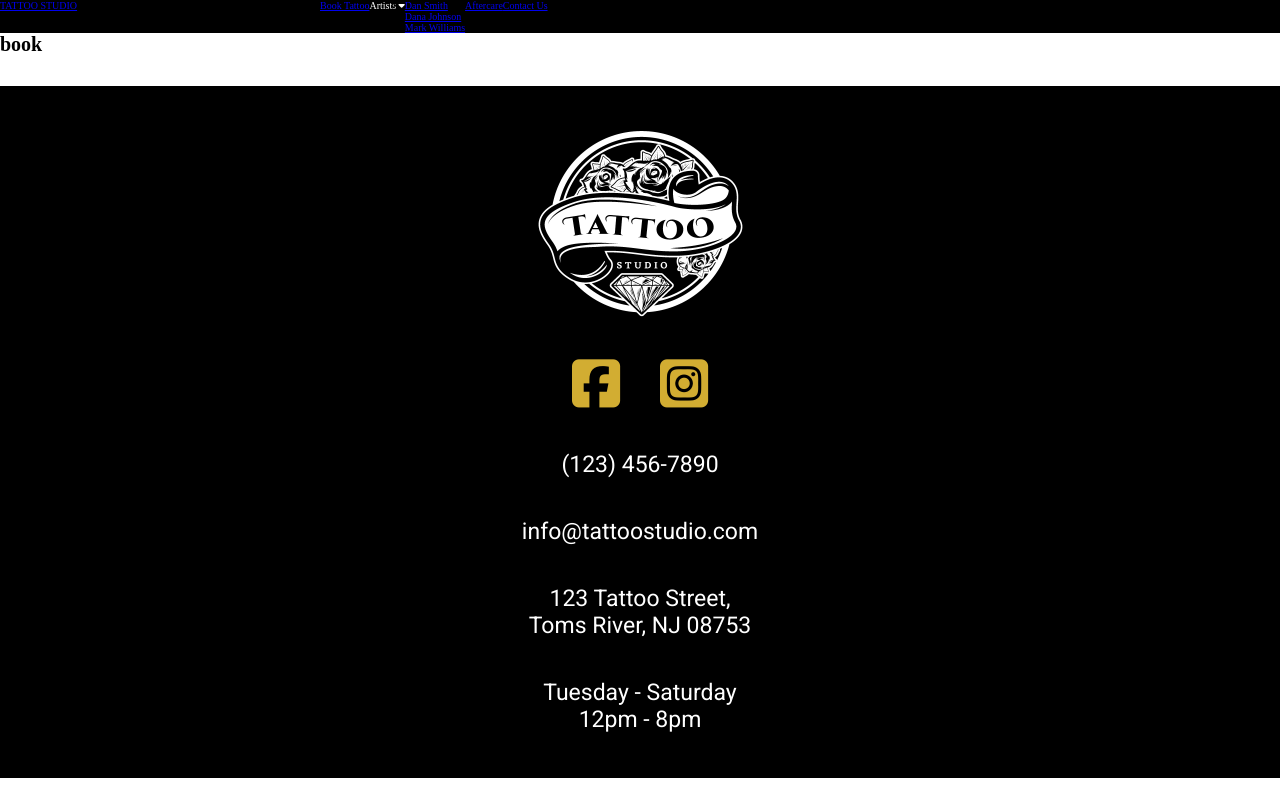
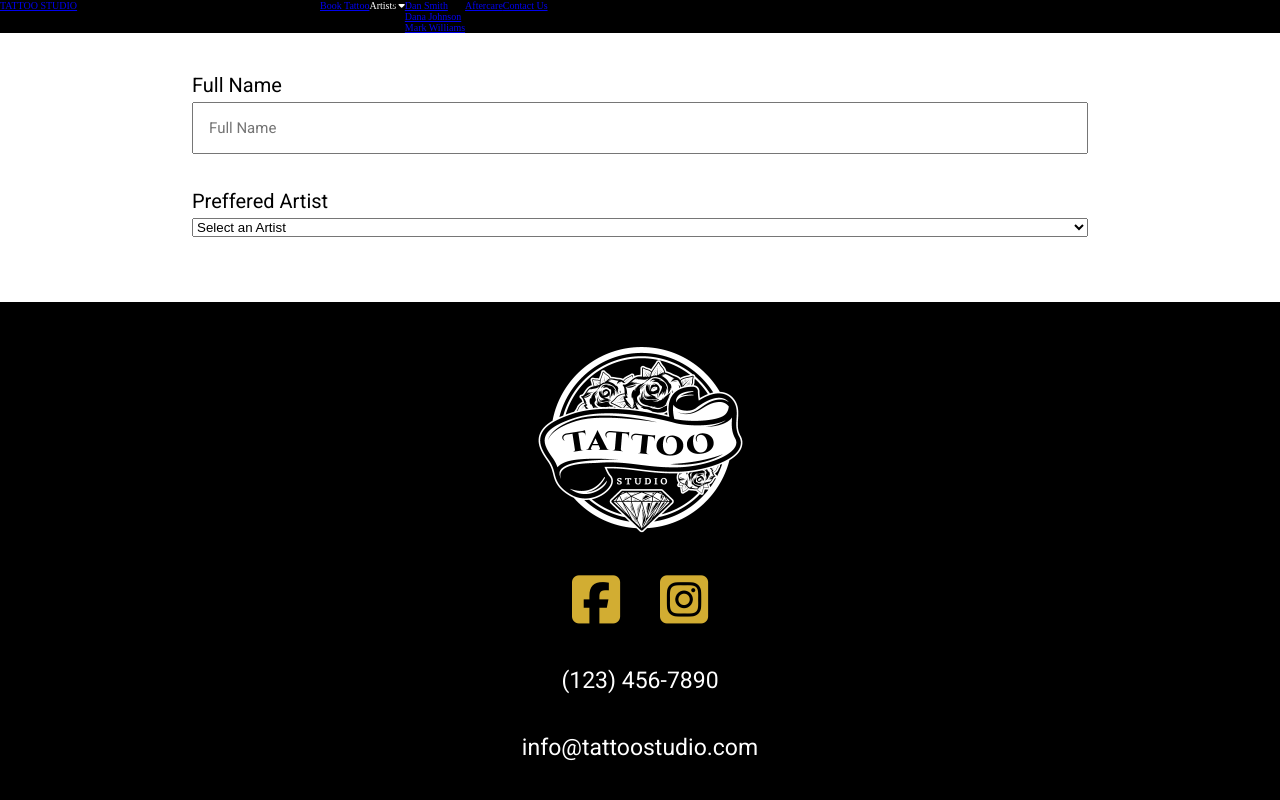
Before and after one commit to danlaratta/Tattoo_Shop_Site, a React (Create React App) app in the folder client/: page /book in a window 1280 px wide. Shown: the top 800 px of the page. Built offline with nearby package versions, Linux system fonts and the light colour scheme; the HTML template or start-up script is replaced by a standard one; a web font is replaced by a local one.

Commit message:
starting the booking form component

```diff
--- a/client/package.json
+++ b/client/package.json
@@ -10,6 +10,7 @@
     "react-dom": "^17.0.2",
     "react-router-dom": "^6.2.1",
     "react-scripts": "5.0.0",
+    "react-select": "^5.2.2",
     "web-vitals": "^2.1.4"
   },
   "scripts": {
--- /dev/null
+++ b/client/src/components/booking-form/BookingForm.js
@@ -0,0 +1,29 @@
+import React from 'react'
+import './bookingForm.css'
+
+const BookingForm = () => {
+    return (
+        <div className="booking-form">
+            <form>
+                <div className="form-items">
+                    <label className="labels"> Full Name </label>
+                    <input type="text" className="inputs" placeholder="Full Name" />
+                </div>
+
+                {/* <div className="form-items">
+                    <label className="labels"> Age </label>
+                    <input type="number" className="inputs" />
+                </div> */}
+
+                <div className="form-items">
+                    <label className="labels"> Preffered Artist </label>
+                    <select className="artist-select">
+                        <option> Select an Artist </option>
+                    </select>
+                </div>
+            </form>
+        </div>
+    )
+}
+
+export default BookingForm
--- /dev/null
+++ b/client/src/components/booking-form/bookingForm.css
@@ -0,0 +1,34 @@
+
+.booking-form{
+    display: flex;
+    flex-direction: column;
+    margin: 0;
+}
+
+form{
+    width: 100%;
+    max-width: 70%;
+    margin: 0 auto;
+    padding: 2rem 0rem;
+}
+
+.form-items{
+    display: flex;
+    flex-direction: column;
+    padding: 1.5rem 0rem;
+}
+
+.labels{
+    display: block;
+    font-size: 2rem;
+    font-family: 'Roboto', sans-serif;
+    padding: .5rem 0rem;
+}
+
+.inputs{
+    display: block;
+    max-width: 100%;
+    padding: 1.5rem;
+    font-size: 1.5rem;
+    font-family: 'Roboto', sans-serif;
+}
--- a/client/src/pages/book/Book.js
+++ b/client/src/pages/book/Book.js
@@ -1,10 +1,11 @@
 import React from 'react'
+import BookingForm from '../../components/booking-form/BookingForm'
 import './book.css'
 
 const Book = () => {
     return (
         <div className="book">
-            <h1> book </h1>
+            <BookingForm />
         </div>
     )
 }
```
Also changed, not shown: 1 other file (tests, documents, lock files or other folders).
